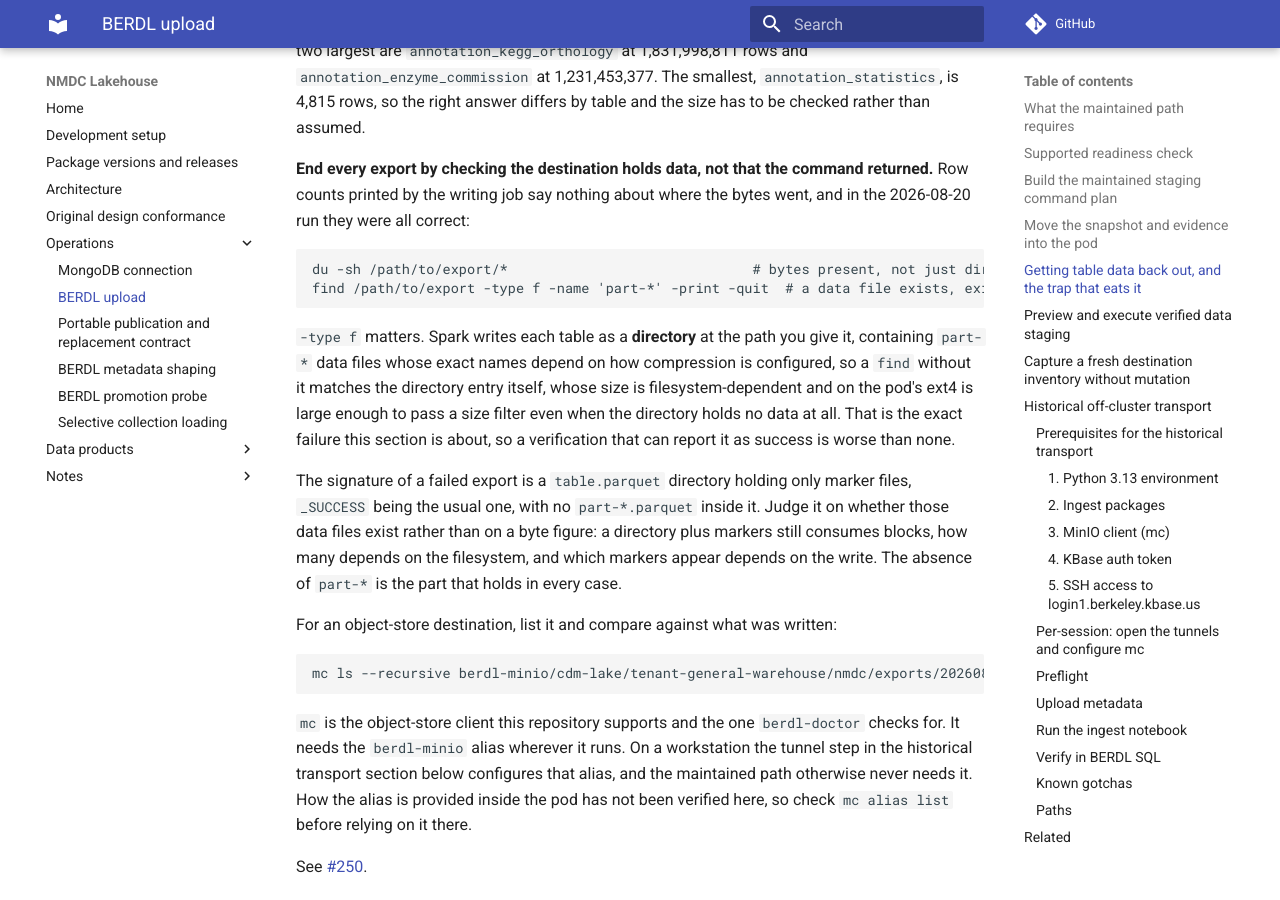
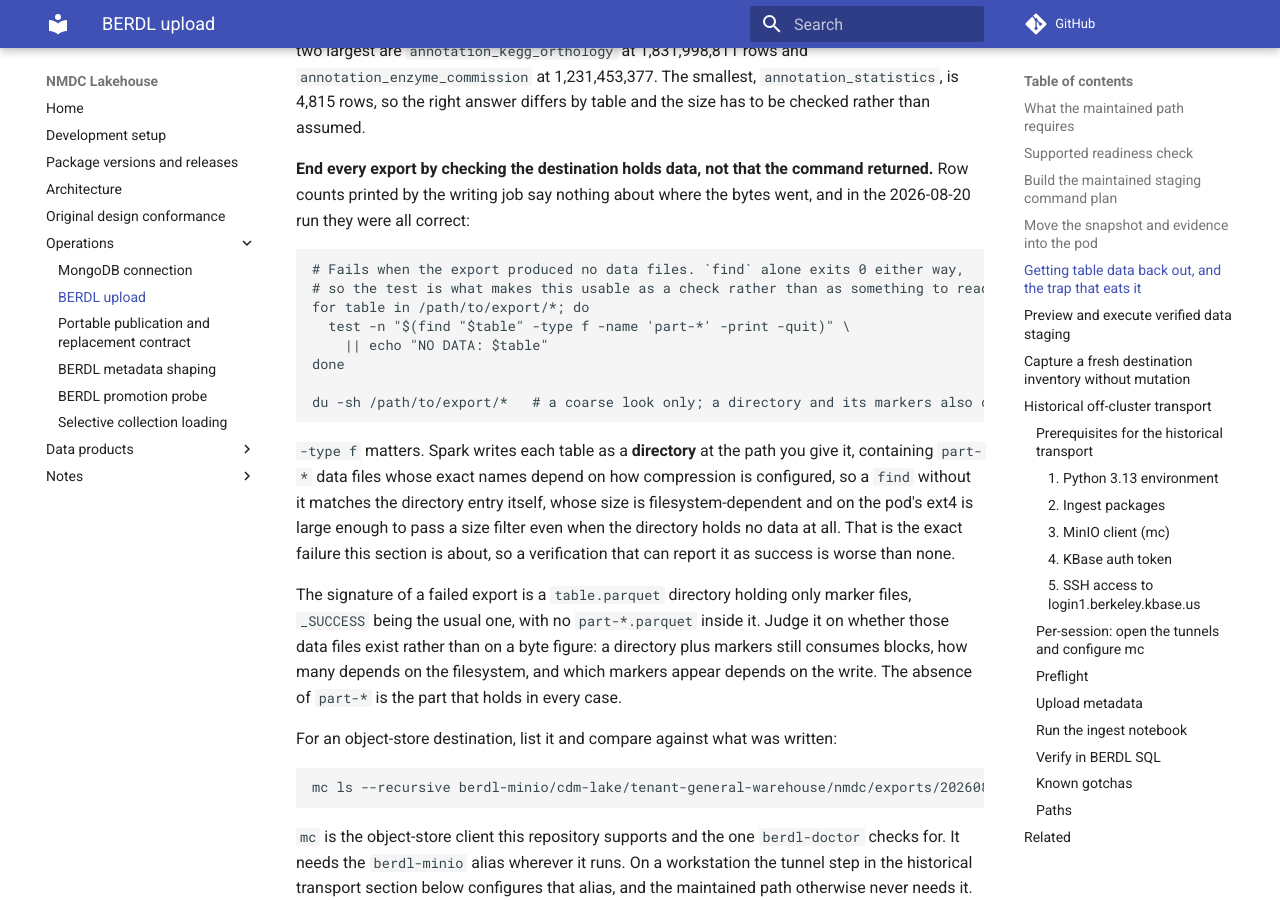
Before and after one commit to microbiomedata/nmdc-lakehouse, an MkDocs documentation site: the page built from docs/berdl-upload.md, in a window 1280 px wide and 900 px high, scrolled down 6251 px. Built offline with MkDocs 1.6.1 and Material for MkDocs 9.7.7, drawn with Linux system fonts in a browser that asks for light colours; comment, search, counter and statistics services are not loaded.

Commit message:
Make the export check able to fail
Two findings on the current commit, both right.

`find -print -quit` exits 0 whether or not it matched, so the command I gave
could not distinguish a good export from an empty one, in the section whose
whole subject is verification that cannot report failure as success. Confirmed:
both a real export and one containing only markers returned exit 0.

It is now a loop with a `test -n`, which fails per table and names the table.
Run verbatim against a planted good export and a planted failed one: silent for
the first, "NO DATA" naming the directory for the second.

The `du` line claimed it showed "bytes present, not just directories", which is
not what `du` does, and contradicted the surrounding text saying byte figures
are filesystem-dependent. Demoted to a coarse look, which is what it is.

This is the third correction to this command. The first could pass a failed
export because it matched directories, the second could not fail at all.

Co-Authored-By: Claude Opus 5 (1M context) <noreply@anthropic.com>

````diff
--- a/docs/berdl-upload.md
+++ b/docs/berdl-upload.md
@@ -322,8 +322,14 @@ returned.** Row counts printed by the writing job say nothing about where the by
 went, and in the 2026-08-20 run they were all correct:
 
 ```bash
-du -sh /path/to/export/*                              # bytes present, not just directories
-find /path/to/export -type f -name 'part-*' -print -quit  # a data file exists, exits cleanly
+# Fails when the export produced no data files. `find` alone exits 0 either way,
+# so the test is what makes this usable as a check rather than as something to read.
+for table in /path/to/export/*; do
+  test -n "$(find "$table" -type f -name 'part-*' -print -quit)" \
+    || echo "NO DATA: $table"
+done
+
+du -sh /path/to/export/*   # a coarse look only; a directory and its markers also consume blocks
 ```
 
 `-type f` matters. Spark writes each table as a **directory** at the path you give
````
